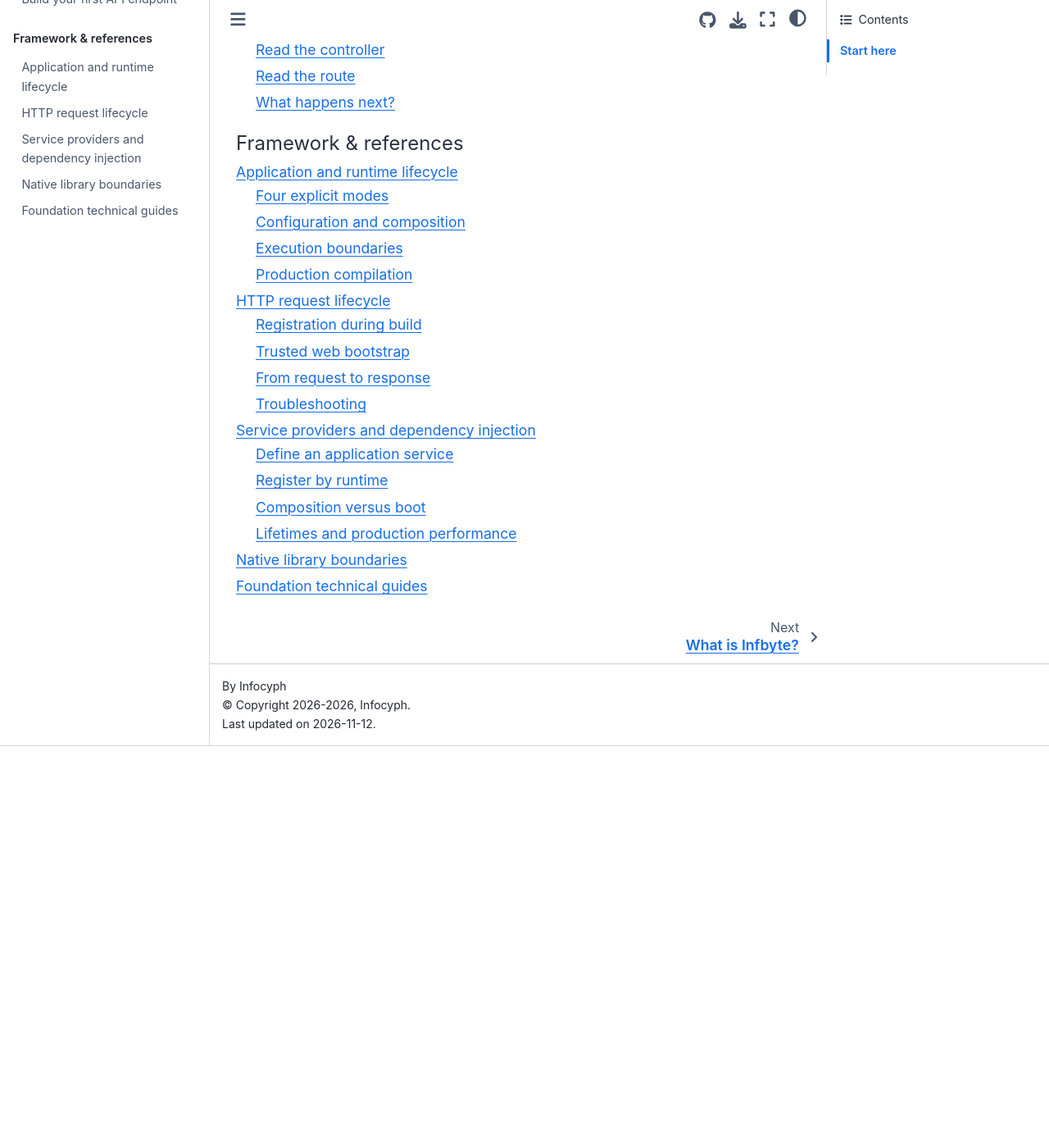
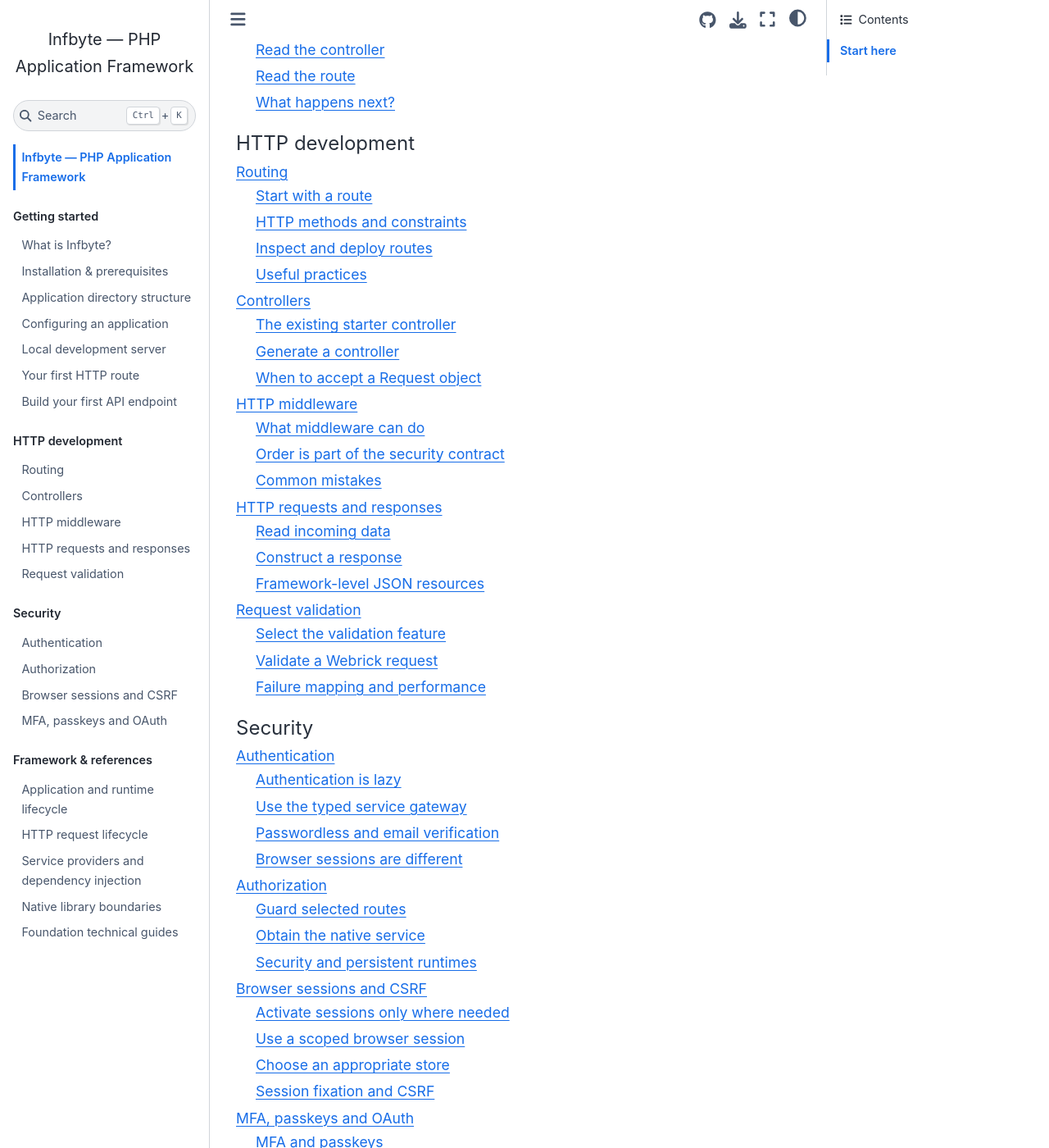
Before and after one commit to infocyph/Foundation, a Sphinx documentation site: the page built from docs/index.rst, in a window 1280 px wide and 1400 px high, scrolled down 1373 px. Shown: the whole window at 82% size. Built offline with Sphinx 7.4.7 and the Sphinx Book theme 1.1.4, drawn with Linux system fonts in a browser that asks for light colours; before the commit the page ends 2283 px from its top, so only the background shows below that; some of the changed text lies outside the part shown.

Commit message:
docs: document Infbyte HTTP and security workflows (D3)

```diff
--- /dev/null
+++ b/docs/http/controllers.rst
@@ -0,0 +1,63 @@
+.. _controllers-guide:
+
+Controllers
+===========
+
+Controllers are application classes whose methods can serve as native
+Webrick route handlers. Infbyte does not impose a second controller
+base class or require every controller to inject an HTTP request.
+
+The existing starter controller
+-------------------------------
+
+The published Infbyte skeleton includes a class with this handler:
+
+.. code-block:: php
+
+   <?php
+
+   declare(strict_types=1);
+
+   namespace App\Http\Controllers;
+
+   final readonly class SystemController
+   {
+       public static function health(): array
+       {
+           return ['status' => 'ok'];
+       }
+   }
+
+Its route references the callable through
+``SystemController::health(...)`` in ``routes/api.php``. This
+example is sourced from **Infbyte 3** and is not an end-to-end
+Foundation 4 starter test.
+
+Generate a controller
+---------------------
+
+Foundation 4's CLI supports:
+
+.. code-block:: bash
+
+   php infbyte create:controller Admin/User
+
+Generators provide starting files; they do not automatically register
+controllers or routes. Add the handler to an explicitly listed route
+file yourself. Keep request validation and authorization at the
+appropriate boundaries, and delegate business logic to testable services
+resolved through native DI.
+
+When to accept a Request object
+-------------------------------
+
+Webrick only constructs/injects the request when the handler or middleware
+needs it. Controllers can depend on
+``Infocyph\Webrick\Request\Request`` for headers, input, uploads
+and other HTTP-specific data.
+
+Avoid process-static current-request state on persistent hosts.
+Request-local dependencies should use InterMix's scoped lifetimes.
+
+Continue with :doc:`requests-responses` and
+:doc:`../architecture/service-providers`.
--- /dev/null
+++ b/docs/http/middleware.rst
@@ -0,0 +1,52 @@
+.. _middleware-guide:
+
+HTTP middleware
+===============
+
+Middleware runs before and after a selected Webrick handler. In Infbyte,
+the default rule is **use middleware only where a route needs it**.
+
+What middleware can do
+----------------------
+
+Webrick owns global and route-level middleware compilation, ordering,
+request limits, negotiation, CORS, compression, cache validators,
+telemetry and other protocol concerns.
+
+Foundation composes selected application policy such as authentication,
+browser sessions, CSRF, authorization and validation into the native
+Webrick execution graph.
+
+For a browser route requiring authenticated session state, the current
+Foundation 4 **web-auth** preset expands to:
+
+.. code-block:: text
+
+   session -> csrf -> resolve-auth -> auth
+
+A stateless API endpoint should not automatically pay for that stack.
+
+Order is part of the security contract
+--------------------------------------
+
+* Load browser session state before performing CSRF verification.
+* Resolve the principal before enforcing authentication or role policy.
+* Apply request/body limits before expensive parsing or application work.
+* Preserve Webrick's post-handler compression and representation policy.
+
+Webrick's normal middleware ordering is pre-global, route-selected
+middleware, handler, then post-global unwind. Native middleware must be
+registered before production route compilation.
+
+Common mistakes
+---------------
+
+Do not add authentication to all health endpoints, attempt to sanitize
+all input globally as a security substitute for validation, or retain a
+request object in a process-global singleton. A selected store that is
+not activated by the route should remain cold.
+
+For real aliases, middleware groups and native HTTP behavior, see the
+`Webrick middleware manual
+<https://github.com/infocyph/Webrick/blob/main/docs/middleware/index.rst>`_
+and :doc:`../security/sessions-csrf`.
--- /dev/null
+++ b/docs/http/requests-responses.rst
@@ -0,0 +1,69 @@
+.. _requests-responses:
+
+HTTP requests and responses
+===========================
+
+Webrick owns the HTTP request and response contracts used by Infbyte.
+Foundation does not expose a separate request facade or replace Webrick's
+single native response writer.
+
+Read incoming data
+------------------
+
+A Webrick ``Request`` supports query parameters, parsed input, JSON,
+headers, cookies and route parameters. In an HTTP handler:
+
+.. code-block:: php
+
+   use Infocyph\Webrick\Request\Request;
+   use Infocyph\Webrick\Response\Response;
+
+   function showInput(Request $request): Response
+   {
+       return Response::json([
+           'page' => $request->query('page', 1),
+           'input' => $request->all(),
+       ]);
+   }
+
+Treat all client input as untrusted. Validate before persisting or
+acting on it. Large uploads should use size, type, storage-policy and
+body limits rather than blindly buffering or trusting client filenames.
+
+Construct a response
+--------------------
+
+Webrick responses are immutable; methods returning changed headers
+produce new responses:
+
+.. code-block:: php
+
+   use Infocyph\Webrick\Response\Response;
+
+   $response = Response::json(['status' => 'ok'], 200)
+       ->withHeader('Cache-Control', 'no-store');
+
+   $redirect = Response::redirect('/login', 302);
+
+Webrick also supports text, XML/HTML, file attachments, streaming,
+content negotiation, conditional requests and signed URL behavior.
+Foundation does not bundle a templating engine.
+
+Framework-level JSON resources
+------------------------------
+
+Foundation 4 provides ``JsonResource`` and a
+``JsonDispatchResponseFactory`` integration for application envelopes
+and validation failures. These are distinct from Webrick's general
+``Response::json()`` helper.
+
+For the native API, see
+`Webrick requests
+<https://github.com/infocyph/Webrick/blob/main/docs/guides/requests.rst>`_
+and `Webrick responses
+<https://github.com/infocyph/Webrick/blob/main/docs/guides/responses.rst>`_.
+For framework envelopes, read the
+`Foundation JSON resource contract
+<https://github.com/infocyph/Foundation/blob/feature/foundation-3/docs/json-responses.md>`_.
+
+See also :doc:`validation`.
--- /dev/null
+++ b/docs/http/routing.rst
@@ -0,0 +1,68 @@
+.. _routing-guide:
+
+Routing
+=======
+
+Infbyte uses Webrick's native router. Routes are written in explicitly
+configured application files; Foundation composes the route graph and the
+production compiler records its immutable execution plan.
+
+Start with a route
+------------------
+
+The current Infbyte skeleton uses ``routes/api.php``:
+
+.. code-block:: php
+
+   <?php
+
+   declare(strict_types=1);
+
+   use App\Http\Controllers\SystemController;
+   use Infocyph\Webrick\Router\Definition\Registrar;
+
+   /** @var Registrar $router */
+   $router->get('/api/health', SystemController::health(...));
+
+The router source is included through the application's ``router.files``
+configuration; neither controller directory scanning nor implicit route
+file discovery is performed.
+
+HTTP methods and constraints
+----------------------------
+
+Webrick supports GET, POST, PUT, PATCH, DELETE and other explicit
+registrations, named routes, groups, parameter constraints and
+domain-scoped routing. These are **native Webrick features**, not a
+second Foundation router API.
+
+For advanced patterns such as ``{id:int}``, route groups, named routes,
+signed URL generation and matcher selection, consult the
+`Webrick routing manual
+<https://github.com/infocyph/Webrick/blob/main/docs/guides/routing.rst>`_.
+
+Inspect and deploy routes
+-------------------------
+
+.. code-block:: bash
+
+   php infbyte route:list
+   php infbyte optimize
+   php infbyte optimize:report
+
+The latter two Foundation 4 commands compile and inspect the trusted
+application generation; there are no independent Foundation
+``route:cache`` or ``route:clear`` commands. Production consumes
+Webrick's compiled routing artifacts and does not reload source routes
+on each request.
+
+Useful practices
+----------------
+
+* Declare only the route sources an application needs.
+* Put more specific route patterns before overlapping dynamic patterns.
+* Select middleware on the routes that actually require it.
+* Test 404, 405 and signed-URL behavior through the chosen host.
+* Build a new trusted release after changing route definitions.
+
+Continue with :doc:`controllers` and :doc:`middleware`.
--- /dev/null
+++ b/docs/http/validation.rst
@@ -0,0 +1,77 @@
+.. _validation-guide:
+
+Request validation
+==================
+
+Foundation 4 composes application validation through its ``FormRequest``
+adapter. The underlying validation engine is **ReqShield**, which owns
+schema/rule mechanics, sanitization, typed values and database batching.
+
+Select the validation feature
+-----------------------------
+
+A compatible Foundation 4 application selects the optional
+``security.validation`` feature:
+
+.. code-block:: bash
+
+   php infbyte module:plan security.validation
+   php infbyte module:install security.validation
+   php infbyte create:request StoreUser
+   php infbyte create:rule ValidVatNumber
+
+These are Foundation 4 feature identifiers, not commands to run against
+the existing Foundation 3 skeleton unchanged.
+
+Validate a Webrick request
+--------------------------
+
+The Foundation 4 ``FormRequest`` class requires a
+``rules(Request $request): array`` implementation and calls ReqShield
+through ``ValidatorFactory``. For example, a class in a compatible
+application can define:
+
+.. code-block:: php
+
+   <?php
+
+   declare(strict_types=1);
+
+   namespace App\Http\Requests;
+
+   use Infocyph\Foundation\Validation\FormRequest;
+   use Infocyph\Webrick\Request\Request;
+
+   final class StoreUserRequest extends FormRequest
+   {
+       protected function rules(Request $request): array
+       {
+           return [
+               'email' => 'required|email|max:255',
+           ];
+       }
+   }
+
+The request is supplied by the HTTP execution boundary, not invented
+by application code. ``FormRequest::validate()`` returns a
+ReqShield ``ValidationResult``; ``validated()`` throws on failure
+and returns typed data. Do not use unchecked raw input to write records.
+
+Failure mapping and performance
+-------------------------------
+
+Foundation can map validation failures through its HTTP/JsonDispatch
+response boundary without implementing another validator. ReqShield
+owns reusable schema compilation and database-backed rule behavior.
+
+Prefer targeted rules and explicitly selected capability topology.
+Sanitization does not replace authorization or escaping at an output
+boundary. Uploaded filenames and metadata require specific
+security validation before storage.
+
+For the full rule reference, see
+`ReqShield <https://github.com/infocyph/ReqShield>`_
+and the `Foundation validation guide
+<https://github.com/infocyph/Foundation/blob/feature/foundation-3/docs/http-and-capabilities.md>`_.
+
+See :doc:`requests-responses`.
--- a/docs/index.rst
+++ b/docs/index.rst
@@ -39,6 +39,25 @@
    start/first-application
 
 .. toctree::
+   :caption: HTTP development
+   :maxdepth: 2
+
+   http/routing
+   http/controllers
+   http/middleware
+   http/requests-responses
+   http/validation
+
+.. toctree::
+   :caption: Security
+   :maxdepth: 2
+
+   security/authentication
+   security/authorization
+   security/sessions-csrf
+   security/advanced-authentication
+
+.. toctree::
    :caption: Framework & references
    :maxdepth: 2
 
--- /dev/null
+++ b/docs/security/advanced-authentication.rst
@@ -0,0 +1,58 @@
+.. _advanced-authentication:
+
+MFA, passkeys and OAuth
+=======================
+
+Foundation 4 includes optional multi-factor and federated authentication
+capabilities. Their algorithms and protocol engines are implemented by
+specialist packages rather than copied into Foundation.
+
+MFA and passkeys
+----------------
+
+TOTP/HOTP/OCRA and related factor algorithms belong to
+``infocyph/otp``. Foundation owns application enrollment,
+authorization, recovery, account relationships and policy.
+
+In a Foundation 4-compatible application:
+
+.. code-block:: bash
+
+   php infbyte module:plan security.mfa
+   php infbyte module:install security.mfa
+   php infbyte module:install security.crypto
+
+MFA and passkeys are independently selectable; WebAuthn passkeys use
+``security.passkey`` and the additional
+``web-auth/webauthn-lib`` dependency. Do not install passkey-only
+dependencies for OTP-only applications. AOTP also requires
+``ext-sodium``.
+
+Replay and state security
+-------------------------
+
+Replay-safe OTP challenges, passkey ceremonies and recovery operations
+require configured durable state. The deployment must enforce
+authenticity, bounded lifetime, atomic consumption and loss-of-state
+failure behavior. For persistent hosts, do not cache a caller's factor
+state in a process-wide singleton.
+
+OAuth 2.1, OpenID Connect and PATs
+----------------------------------
+
+Foundation's opt-in OAuth capability is disabled unless application
+configuration explicitly enables it. Foundation owns application/HTTP
+integration; Epicrypt owns protocol-neutral token and cryptographic
+services. This is not permission to expose an authorization server
+without client, key, revocation and persistence configuration.
+
+Operators should validate issuer, audience, scopes, signing-key
+rotation and token replay policy before publication.
+
+Read the maintained technical guides for
+`OTP and passkeys
+<https://github.com/infocyph/Foundation/blob/feature/foundation-3/docs/otp.md>`_
+and `OAuth 2.1/OIDC
+<https://github.com/infocyph/Foundation/blob/feature/foundation-3/docs/oauth-2.1.md>`_.
+
+See :doc:`authentication` and :doc:`authorization`.
--- /dev/null
+++ b/docs/security/authentication.rst
@@ -0,0 +1,65 @@
+.. _authentication-guide:
+
+Authentication
+==============
+
+Foundation 4 owns application authentication composition: accounts,
+login, sessions, tokens, MFA, notifications and policy. The underlying
+cryptographic and storage engines remain the responsibilities of
+Epicrypt, DBLayer, CacheLayer and OTP as selected by the application.
+
+Authentication is lazy
+----------------------
+
+An unauthenticated public route does not automatically resolve an
+authentication provider. The selected ``resolve-auth`` middleware
+resolves the configured principal sources. The ``auth``,
+``guest``, ``verified`` and ``recent`` middleware aliases
+consume that principal only when selected.
+
+Use the typed service gateway
+-----------------------------
+
+When the current application runtime is available (for example, in an
+application service that has received ``Application $app``), resolve
+the Foundation 4 services through DI:
+
+.. code-block:: php
+
+   use Infocyph\Foundation\Auth\AuthServices;
+
+   $auth = $app->make(AuthServices::class);
+   $accounts = $auth->accounts();
+   $login = $auth->authenticator();
+   $sessions = $auth->sessions();
+   $tokens = $auth->tokens();
+
+The ``AuthServices`` gateway exposes configured services lazily;
+this is not a global ``Auth`` facade. A selected password/token
+driver may require ``security.crypto`` and persistent storage.
+
+Passwordless and email verification
+-----------------------------------
+
+Passwordless links require an atomic, single-use redemption marker.
+In PHP/FPM or multi-worker deployments, use shared persistent state
+with atomic consumption rather than a process-local array.
+Loss of replay state invalidates outstanding links.
+
+Email verification must target an account's authoritative stored
+email; do not accept an arbitrary new address as proof of ownership.
+Bind account identity and rate limits at application routes.
+
+Browser sessions are different
+------------------------------
+
+Authentication sessions track security/account state; browser sessions
+own cookie-backed application state and CSRF. When login or another
+privilege transition succeeds, the application must rotate the browser
+session ID before returning the response.
+
+Review the `Foundation authentication contract
+<https://github.com/infocyph/Foundation/blob/feature/foundation-3/docs/authentication.md>`_
+for production, password, token, reset and replay requirements.
+
+Continue with :doc:`authorization` and :doc:`sessions-csrf`.
--- /dev/null
+++ b/docs/security/authorization.rst
@@ -0,0 +1,57 @@
+.. _authorization-guide:
+
+Authorization
+=============
+
+Authentication answers **who the caller is**. Authorization decides
+**whether that caller may perform an action**.
+
+Foundation 4 composes roles, permissions, gate/policy checks,
+delegation and step-up requirements into the application security
+boundary. It is not a replacement for feature-specific validation.
+
+Guard selected routes
+---------------------
+
+Foundation 4 includes middleware aliases ``auth``, ``role``,
+``permission``, and ``policy``. A principal must be resolved
+before these authorization checks can consume it. Do not apply
+identity-dependent authorization middleware to a route that cannot
+establish a current principal.
+
+Keep route-level policy explicit. A permission granted for one
+resource or account does not necessarily authorize an unrelated
+resource with the same route parameter.
+
+Obtain the native service
+-------------------------
+
+From an application context with an ``Application $app`` instance,
+the typed gateway provides the configured authorizer:
+
+.. code-block:: php
+
+   use Infocyph\Foundation\Auth\AuthServices;
+
+   $auth = $app->make(AuthServices::class);
+   $authorizer = $auth->authorizer();
+   $gate = $auth->gate();
+
+These are Foundation 4 contracts. The concrete policy and grant
+configuration depends on the application's selected auth backend and
+cannot be inferred from the presence of a Composer package.
+
+Security and persistent runtimes
+--------------------------------
+
+Do not store a current principal in a singleton that survives a web
+request, job, or persistent-host execution unit. Foundation clears
+execution-scoped principal state on scope exit.
+
+Fail closed when a required role, permission, or backend check cannot
+be completed. Do not treat unavailable security storage as an empty,
+successful authorization decision.
+
+See the `complete authorization contracts
+<https://github.com/infocyph/Foundation/blob/feature/foundation-3/docs/authentication.md>`_
+and :doc:`authentication`.
--- /dev/null
+++ b/docs/security/sessions-csrf.rst
@@ -0,0 +1,74 @@
+.. _sessions-csrf:
+
+Browser sessions and CSRF
+=========================
+
+Browser sessions carry cookie-backed application state. They are
+distinct from authentication sessions used for token, device and
+login-history records.
+
+Activate sessions only where needed
+-----------------------------------
+
+The following Foundation 4 middleware presets are route-selected:
+
+* ``web`` expands to ``session``, then ``csrf``.
+* ``web-auth`` expands to ``session``, ``csrf``,
+  ``resolve-auth``, then ``auth``.
+
+A stateless API does not need a browser session just because
+Foundation supports one.
+
+Use a scoped browser session
+----------------------------
+
+In a Webrick request handler with scoped dependency injection:
+
+.. code-block:: php
+
+   use Infocyph\Foundation\Session\BrowserSession;
+   use Infocyph\Webrick\Response\Response;
+
+   function addToCart(BrowserSession $session): Response
+   {
+       $session->put('cart_id', 'cart-42');
+       $session->flash('notice', 'Item added.');
+
+       return Response::json(['csrf_token' => $session->csrfToken()]);
+   }
+
+This is application-session behavior. Do not keep a ``BrowserSession``
+instance in a static variable or singleton across HTTP requests.
+
+Choose an appropriate store
+---------------------------
+
+Foundation Core supports ``array`` (tests/ephemeral),
+``file`` (local persistence), ``cache`` (shared CacheLayer), and
+``database`` (DBLayer via ``data.database``) session drivers.
+Shared deployments must use a suitable durable/consistent store.
+
+Session-locking behavior uses selected CacheLayer coordination, without
+an unrelated implicit file-lock fallback.
+
+Session fixation and CSRF
+-------------------------
+
+After successful login, impersonation, account switch or other privilege
+change, rotate the browser session ID using ``regenerate()``;
+``invalidate()`` discards browser state when required. The
+``csrf`` middleware must execute *after* ``session``.
+
+Expired sessions and revoked locks must not silently persist success.
+Foundation attempts cleanup on success and failure while preserving
+the original application error.
+
+Use bounded maintenance outside request traffic:
+
+.. code-block:: bash
+
+   php infbyte session:prune --limit=1000
+
+Read the `browser session implementation guide
+<https://github.com/infocyph/Foundation/blob/feature/foundation-3/docs/browser-sessions.md>`_
+and :doc:`authentication`.
```
Also changed, not shown: docs/infbyte-documentation-development-plan.md (+5 -4 lines).
